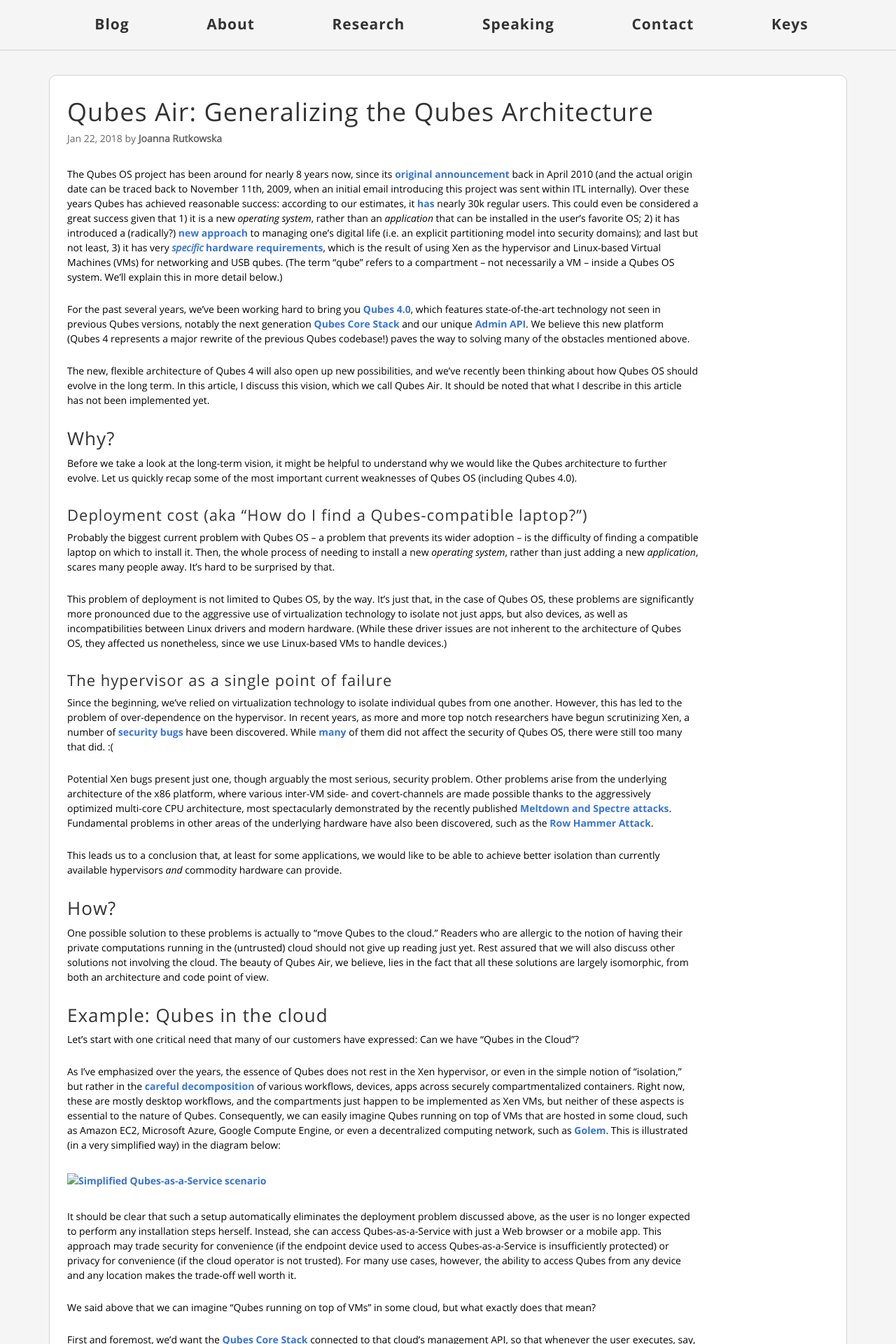
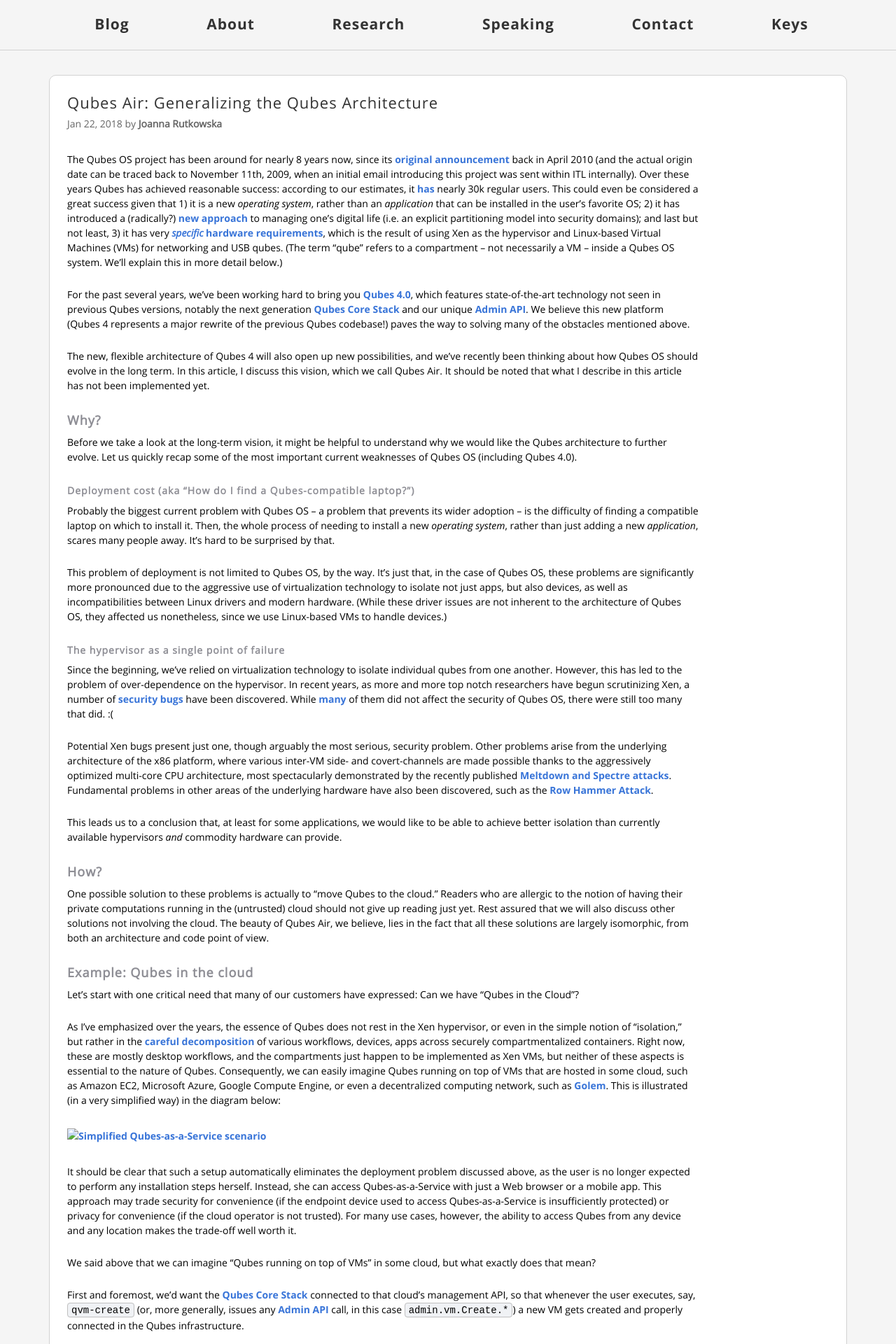
Before and after one commit to rootkovska/rootkovska.github.io, a Jekyll site: the page built from _posts/2018-01-22-qubes-air.md, in a window 1280 px wide. Shown: the top 1920 px of the page at 70% size. Built offline with Jekyll 4.4.1, drawn with Linux system fonts in a browser that asks for light colours.

Commit message:
Minor formating fixes

```diff
--- a/_layouts/post.html
+++ b/_layouts/post.html
@@ -12,7 +12,7 @@
             <div class="col-lg-10 col-md-10 col-xs-10">
               <header class="post-header">
                 <h1 class="post-title remove-bottom">{{ page.title }}</h1>
-                <p class="post-meta">
+                <p class="post-meta half-top">
                   {{ page.date | date: "%b %-d, %Y" }}
                   by <strong>
                   {% assign author_team = false %}
--- a/_sass/_layout.scss
+++ b/_sass/_layout.scss
@@ -14,16 +14,12 @@
     margin: 0 0 ($line-height-computed / 2) 0;
     font-weight: 200;
     font-family: $base-font-family;
-    color: $gray-base;
     letter-spacing: 1px;
   }
 
-  h1 { font-size: 36px; }
-  h2 { font-size: 30px; }
-  h3 { font-size: 24px; }
-  h4 { font-size: 21px; }
-  h5 { font-size: 18px; }
-
+  h2, h3, h4 {
+    color: $gray-dark;
+  }
 
   h1 i,
   h2 i,
--- a/_sass/_post.scss
+++ b/_sass/_post.scss
@@ -14,10 +14,10 @@
   margin-bottom: ($spacing-unit / 3);
   font-family: $base-font-family;
   letter-spacing: 0px;
-  line-height: 1.5;
+  line-height: 1.2;
 
   a.post-link {
-    font-size: 24px;
+    font-size: 20px;
     font-weight: normal;
     color: $gray-base;
   }
@@ -26,9 +26,6 @@
     color: $brand-primary;
   }
 
-  @include media-query($on-laptop) {
-    font-size: 36px;
-  }
 }
 
 .post-content {
@@ -38,34 +35,17 @@
   h2, h3, h4 {
     margin-top: $spacing-unit;
     margin-bottom: $line-height-computed / 2;
-  }
-
-  h2 {
-    font-size: 26px;
-
-    @include media-query($on-laptop) {
-      font-size: 26px;
-    }
-  }
-
-  h3 {
-    font-size: 22px;
-
-    @include media-query($on-laptop) {
-      font-size: 22px;
-    }
-  }
-
-  h4 {
-    font-size: 18px;
-
-    @include media-query($on-laptop) {
-      font-size: 18px;
-    }
+    font-weight: bold;
   }
 
   img {
     margin: $spacing-unit auto;
     display: block;
   }
+
+  ul {
+      //color: $gray-dark;
+      list-style-type: square;
+  }
+
 }
--- a/_sass/_variables.scss
+++ b/_sass/_variables.scss
@@ -89,12 +89,12 @@ $font-size-base:          14px !default;
 $font-size-large:         18px !default; // ~18px
 $font-size-small:         12px !default; // ~12px
 
-$font-size-h1:            48px !default;
-$font-size-h2:            36px !default;
-$font-size-h3:            30px !default;
-$font-size-h4:            24px !default;
-$font-size-h5:            21px !default;
-$font-size-h6:            18px !default;
+$font-size-h1:            22px !default;
+$font-size-h2:            18px !default;
+$font-size-h3:            14px !default;
+$font-size-h4:            14px !default;
+$font-size-h5:            12px !default;
+$font-size-h6:            12px !default;
 
 
 //** Unit-less `line-height` for use in components like buttons.
--- a/blog.html
+++ b/blog.html
@@ -11,7 +11,7 @@ permalink: index.html
         {% capture post_year %}{{ post.date | date: "%Y" }}{% endcapture %}
         {% if post_year != current_year %}
             {% unless forloop.first %}</ul>{% endunless %}
-            <p>{{ post_year }}</p>
+            <h2>{{ post_year }}</h2>
             <ul class="post-list">
             {% capture current_year %}{{ post_year }}{% endcapture %}
         {% endif %}
```
